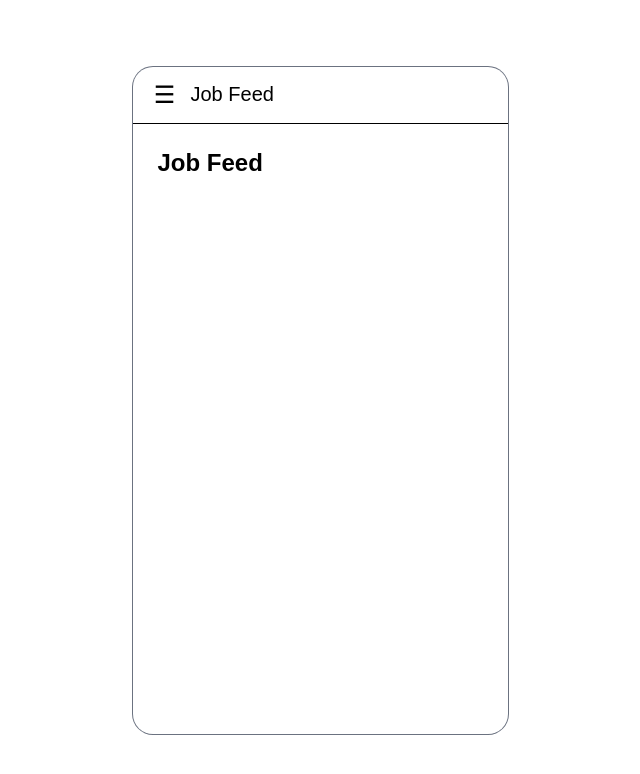
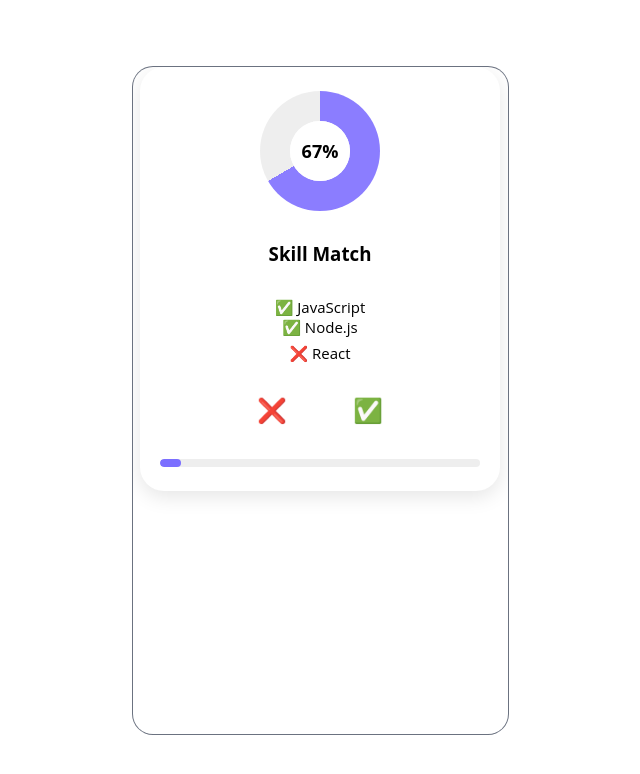
Before and after one commit to cse110-sp25-group3/cse110-sp25-group3, a plain HTML site: page source/pages/feed/feed.html in a window 1280 px wide. Shown: the whole page, without its empty margins (320-960 px from the left). Drawn offline with Linux system fonts and the light colour scheme; a web font is replaced by a local one.

Commit message:
added the card front (skill assessments)
added the card front (skill assessments)

```diff
--- a/source/pages/feed/feed.css
+++ b/source/pages/feed/feed.css
@@ -0,0 +1,107 @@
+.job-card-front {
+  background: white;
+  border-radius: 24px;
+  padding: 24px 20px;
+  width: 320px;
+  box-shadow: 0 6px 20px rgba(0, 0, 0, 0.1);
+  font-family: "Open Sans", sans-serif;
+  text-align: center;
+  margin: auto;
+  display: flex;
+  flex-direction: column;
+  gap: 12px;
+}
+
+.donut {
+  width: 120px;
+  height: 120px;
+  border-radius: 50%;
+  background: conic-gradient(#8b7dff 0deg, #eee 0deg); /* default placeholder */
+  display: flex;
+  align-items: center;
+  justify-content: center;
+  margin: 0 auto;
+  position: relative;
+}
+
+.donut-text {
+  position: absolute;
+  font-weight: 700;
+  font-size: 18px;
+  background: white;
+  width: 60px;
+  height: 60px;
+  line-height: 60px;
+  border-radius: 50%;
+  text-align: center;
+  box-shadow: inset 0 0 0 2px #fff;
+}
+
+.skills {
+  display: flex;
+  justify-content: center;
+  flex-direction: column;
+  gap: 6px;
+  font-size: 15px;
+}
+
+.skills p {
+  margin: 0;
+}
+
+.actions {
+  display: flex;
+  justify-content: center;
+  gap: 48px;
+  margin: 12px 0 8px 0;
+}
+
+.actions button {
+  font-size: 24px;
+  border: none;
+  background: none;
+  cursor: pointer;
+  width: 48px;
+  height: 48px;
+  border-radius: 50%;
+  transition: transform 0.2s;
+}
+
+.actions button:hover {
+  transform: scale(1.1);
+}
+
+.skip {
+  background-color: #ffe5e5;
+  color: #d33;
+}
+
+.apply {
+  background-color: #e5ffe5;
+  color: #2c9;
+}
+
+.progress-bar {
+  position: relative;
+  height: 8px;
+  background: #eee;
+  border-radius: 4px;
+  margin-top: 4px;
+  overflow: hidden;
+}
+
+.progress-bar .filled {
+  height: 100%;
+  background: #7b6fff;
+  border-radius: 4px;
+  transition: width 0.3s ease-in-out;
+}
+
+.progress-bar .progress-text {
+  font-size: 12px;
+  font-weight: 600;
+  color: #7b6fff;
+  position: absolute;
+  right: 0;
+  bottom: 110%;
+}
--- a/source/pages/feed/feed.html
+++ b/source/pages/feed/feed.html
@@ -2,7 +2,7 @@
 <html lang="en">
   <head>
     <meta charset="UTF-8" />
-  <meta name="viewport" content="width=device-width, initial-scale=1.0"/>
+    <meta name="viewport" content="width=device-width, initial-scale=1.0" />
     <link rel="stylesheet" href="./feed.css" />
     <link rel="stylesheet" href="../../global.css" />
     <link rel="stylesheet" href="../../components/header.css" />
@@ -13,13 +13,20 @@
     <!-- Header will be injected here by header.js -->
     <div class="phone">
       <div id="app">
-      <div class = "content">
-
-      </div>
+        <div class="content"></div>
       </div>
     </div>
 
     <!-- your page logic as a module -->
-  <script type="module" src="../../app.js"></script>
+    <!-- <script type="module" src="../../app.js"></script> -->
+    <script type="module">
+      import { renderFeed } from "./feed.js";
+      document.addEventListener("DOMContentLoaded", () => {
+        const container = document.getElementById("app");
+        renderFeed(container);
+      });
+    </script>
   </body>
 </html>
+<!--
+const response = await fetch('../../assets/datasets/dummy_job_positions.json'); -->
--- a/source/pages/feed/feed.js
+++ b/source/pages/feed/feed.js
@@ -1,8 +1,73 @@
-export function renderFeed(container) {
-  console.log('renderFeed called');
-  container.innerHTML = '<h2>Job Feed</h2>';
+const userSkills = ['JavaScript', 'Node.js'];
+
+let currentIndex = 0;
+let jobs = [];
+
+function createJobCardFront(job, userSkills, progress = 1, total = 10) {
+  const matched = job.relevantSkills.filter(skill => userSkills.includes(skill));
+  const lost = job.relevantSkills.filter(skill => !userSkills.includes(skill));
+  const percent = Math.round((matched.length / job.relevantSkills.length) * 100);
+  const degree = Math.round((matched.length / job.relevantSkills.length) * 360);
+
+  const card = document.createElement('div');
+  card.classList.add('job-card-front');
+
+  card.innerHTML = `
+    <div class="donut" style="background: conic-gradient(#8b7dff ${degree}deg, #eee 0deg);">
+      <div class="donut-text">${percent}%</div>
+    </div>
+
+    <h3>Skill Match</h3>
+    <div class="skills">
+      <div class="match">${matched.map(s => `<p>✅ ${s}</p>`).join('')}</div>
+      <div class="lost">${lost.map(s => `<p>❌ ${s}</p>`).join('')}</div>
+    </div>
+
+    <div class="actions">
+      <button class="skip">❌</button>
+      <button class="apply">✅</button>
+    </div>
+
+    <div class="progress-bar">
+      <div class="filled" style="width: ${(progress / total) * 100}%"></div>
+      <span class="progress-text">${progress}/${total}</span>
+    </div>
+
+  `;
+
+  // Add listeners for skip and apply
+  card.querySelector('.skip').addEventListener('click', () => {
+    showNextCard();
+  });
+  card.querySelector('.apply').addEventListener('click', () => {
+    // Later you can add auto-apply logic here
+    showNextCard();
+  });
+
+  return card;
 }
 
+function showNextCard() {
+  const contentDiv = document.querySelector('.content');
+  contentDiv.innerHTML = '';
 
+  if (currentIndex < jobs.length) {
+    const card = createJobCardFront(jobs[currentIndex], userSkills, currentIndex + 1, jobs.length);
+    contentDiv.appendChild(card);
+    currentIndex++;
+  } else {
+    contentDiv.innerHTML = `<p>🎉 You've reached the end of the job feed!</p>`;
+  }
+}
 
-  //TODO: for every job, need to pass in the parameters to show a diff card
+export async function renderFeed(container) {
+  console.log('renderFeed called');
+  const contentDiv = container.querySelector('.content');
+  contentDiv.innerHTML = '';
+
+  const response = await fetch('../../assets/datasets/dummy_job_positions.json');
+  jobs = await response.json();
+  currentIndex = 0;
+
+  showNextCard();
+}
```
Also changed, not shown: source/assets/datasets/dummy_job_positions.json (+9 -45 lines). Lines whose indentation alone changed are shown as unchanged.
